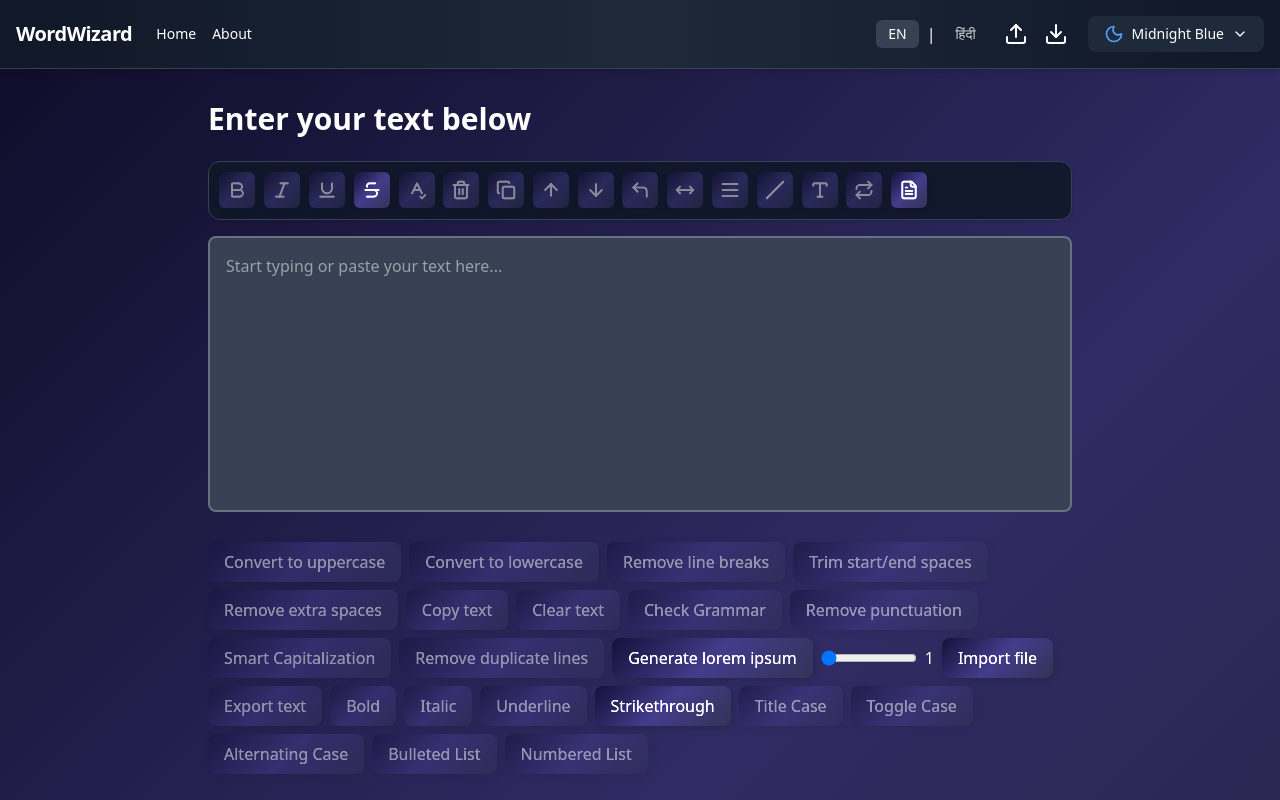
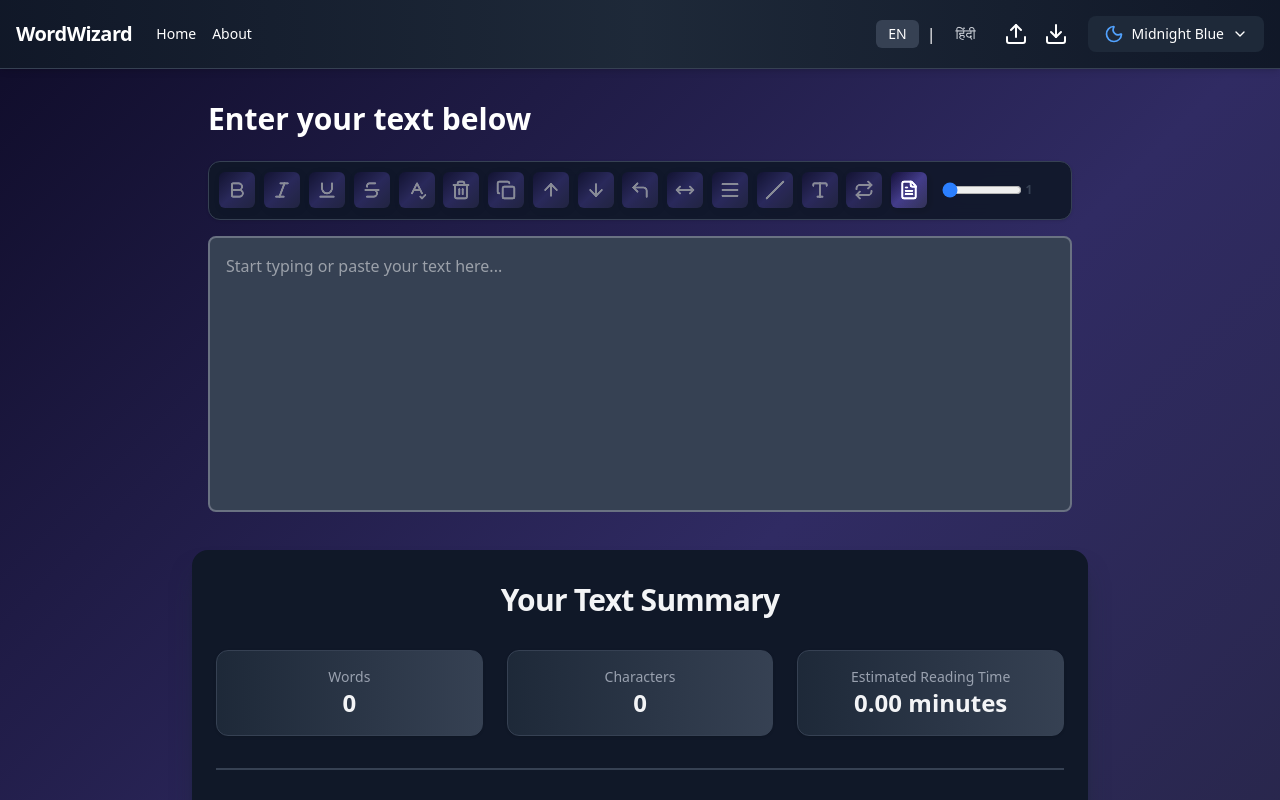
Before and after one commit to swarnadip555/WordWizard, a React (Vite) app: page /about in a window 1280 px wide. Shown: the top 800 px of the page. Built offline with nearby package versions, Linux system fonts and the light colour scheme.

Commit message:
fixing-animation-and-buttons

```diff
--- a/src/components/Navbar.jsx
+++ b/src/components/Navbar.jsx
@@ -244,7 +244,7 @@ const Navbar = (props) => {
           } lg:block`}
       >
         {/* Links */}
-        <div className="text-sm lg:flex-grow">
+        <div className={`text-sm lg:flex-grow ${textAnimate ? 'animate-textChange' : ''}`}>
           <Link
             className={`block mt-4 lg:inline-block lg:mt-0 mr-4 transition-colors ${isDark ? "hover:text-blue-400" : "hover:text-blue-600"
               }`}
@@ -262,13 +262,13 @@ const Navbar = (props) => {
         </div>
 
         {/* Language Toggle */}
-        <div className="flex items-center gap-2 mt-4 lg:mt-0 mr-4">
+        <div className={`flex items-center gap-2 mt-4 lg:mt-0 mr-4 ${textAnimate ? 'animate-textChange' : ''} `}>
           <button
             onClick={() => changeLanguage('en')}
             className={`px-3 py-1 rounded-md text-sm font-medium transition-colors ${i18n.language === 'en'
                 ? isDark ? 'bg-gray-700 text-white' : 'bg-gray-200 text-gray-900'
                 : isDark ? 'text-gray-300 hover:text-white' : 'text-gray-700 hover:text-gray-900'
-              }`}
+              } cursor-pointer`}
           >
             EN
           </button>
@@ -278,13 +278,13 @@ const Navbar = (props) => {
             className={`px-3 py-1 rounded-md text-sm font-medium transition-colors ${i18n.language === 'hi'
                 ? isDark ? 'bg-gray-700 text-white' : 'bg-gray-200 text-gray-900'
                 : isDark ? 'text-gray-300 hover:text-white' : 'text-gray-700 hover:text-gray-900'
-              }`}
+              } cursor-pointer`}
           >
             हिंदी
           </button>
         </div>
 
-        <div className="mt-4 lg:mt-0 flex flex-col lg:flex-row lg:items-center gap-4">
+        <div className={`mt-4 lg:mt-0 flex flex-col lg:flex-row lg:items-center gap-4 ${textAnimate ? 'animate-textChange' : '' } `}>
           {/* Hidden File Input */}
           <input
             type="file"
@@ -298,7 +298,7 @@ const Navbar = (props) => {
           <button
             onClick={handleUploadClick}
             className={`btn ${isDark ? "btn-dark" : "btn-light"
-              } transition-all duration-200 flex items-center`}
+              } transition-all duration-200 flex items-center cursor-pointer`}
           >
             {/* Icon only on desktop (lg:), hidden on smaller */}
             <Upload className="hidden lg:block" />
@@ -311,7 +311,7 @@ const Navbar = (props) => {
           <button
             onClick={props.onExport}
             className={`mr-5 btn ${isDark ? "btn-dark" : "btn-light"
-              } transition-all duration-200 flex items-center`}
+              } transition-all duration-200 flex items-center cursor-pointer`}
           >
             {/* Icon only on desktop (lg:), hidden on smaller */}
             <Download className="hidden lg:block" />
@@ -329,7 +329,7 @@ const Navbar = (props) => {
               className={`flex items-center gap-2 px-4 py-2 rounded-lg transition-all duration-300 hover:scale-105 active:scale-95 ${isDark
                   ? "bg-gray-800 hover:bg-gray-700 text-white"
                   : "bg-gray-100 hover:bg-gray-200 text-gray-800"
-                }`}
+                } cursor-pointer`}
               aria-label="Select theme"
             >
               <div className="flex items-center gap-2">
@@ -359,7 +359,7 @@ const Navbar = (props) => {
                 className={`absolute right-0 mt-2 w-72 rounded-xl shadow-2xl overflow-hidden z-50 animate-fadeIn ${isDark
                     ? "bg-gray-800 border border-gray-700"
                     : "bg-white border border-gray-200"
-                  }`}
+                  } `}
               >
                 <div className="max-h-96 overflow-y-auto">
                   {/* Dark Themes Section */}
@@ -367,7 +367,7 @@ const Navbar = (props) => {
                     className={`px-3 py-2 text-xs font-semibold uppercase tracking-wider ${isDark
                         ? "text-gray-400 bg-gray-900"
                         : "text-gray-500 bg-gray-50"
-                      }`}
+                      } `}
                   >
                     <div className="flex items-center gap-2">
                       <Moon className="w-3 h-3" />
--- a/src/components/TextForm.jsx
+++ b/src/components/TextForm.jsx
@@ -133,6 +133,8 @@ const TextForm = (props) => {
               Underline: isUnderline,
               Strikethrough: isStrike,
             }}
+            loremParagraphs={loremParagraphs}
+            setLoremParagraphs={setLoremParagraphs}
           />
 
           <textarea
@@ -158,7 +160,7 @@ const TextForm = (props) => {
         </div>
 
         {/* FUNCTION BUTTONS */}
-        <div
+        {/* <div
           className="flex flex-wrap gap-2 my-6"
           data-aos="fade-up"
           data-aos-delay="200"
@@ -208,13 +210,14 @@ const TextForm = (props) => {
               </button>
             )
           ))}
-        </div> */}
+        </div>  */}
       </div>
 
       {/* SUMMARY CARD */}
       <div
-        className={`my-8 mx-4 max-w-4xl sm:mx-auto px-4 sm:px-6 py-8 rounded-2xl shadow-lg transition-all duration-300 ${props.theme === "light"
-          ? "bg-gradient-to-br from-yellow-100 via-75% via-yellow-400/90 to-yellow-200 border border-yellow-400"
+        className={`my-8 mx-4 max-w-4xl sm:mx-auto px-4 sm:px-6 py-8 rounded-2xl shadow-lg transition-all duration-300
+          ${props.theme === "light"
+          ? "bg-gradient-to-br from-blue-100 via-75% via-blue-400/90 to-blue-200 border border-blue-400"
           : "bg-gray-900 text-gray-100 shadow-xl shadow-gray-800/60"
           }`}
         data-aos="zoom-in-up"
@@ -238,7 +241,7 @@ const TextForm = (props) => {
               transition-all duration-300 transform
               hover:-translate-y-1 hover:scale-105 hover:shadow-lg
               ${props.theme === "light"
-                ? "bg-gradient-to-r from-yellow-200 to-yellow-300 border-yellow-400"
+                ? "bg-gradient-to-r from-blue-500 to-blue-300 border-blue-500"
                 : "bg-gradient-to-r from-gray-800 to-gray-700 border-gray-700"
               }`}
             data-aos="fade-up"
@@ -261,7 +264,7 @@ const TextForm = (props) => {
               transition-all duration-300 transform
               hover:-translate-y-1 hover:scale-105 hover:shadow-lg
               ${props.theme === "light"
-                ? "bg-gradient-to-r from-yellow-200 to-yellow-300 border-yellow-400"
+                ? "bg-gradient-to-r from-blue-500 to-blue-300 border-blue-500"
                 : "bg-gradient-to-r from-gray-800 to-gray-700 border-gray-700"
               }`}
             data-aos="fade-up"
@@ -282,7 +285,7 @@ const TextForm = (props) => {
               transition-all duration-300 transform
               hover:-translate-y-1 hover:scale-105 hover:shadow-lg
               ${props.theme === "light"
-                ? "bg-gradient-to-r from-yellow-200 to-yellow-300 border-yellow-400"
+                ? "bg-gradient-to-r from-blue-500 to-blue-300 border-blue-500"
                 : "bg-gradient-to-r from-gray-800 to-gray-700 border-gray-700"
               }`}
             data-aos="fade-up"
@@ -305,7 +308,7 @@ const TextForm = (props) => {
 
         {/* Top Words section */}
         {topWords.length > 0 && (
-          <div className="mb-8 text-center" data-aos="fade-up" data-aos-delay="900">
+          <div className="mb-8 text-center" data-aos="fade-up" data-aos-delay="50">
             <h3
               className={`text-xl font-semibold mb-4 ${props.theme === "light" ? "text-gray-800" : "text-gray-100"
                 }`}
@@ -317,7 +320,7 @@ const TextForm = (props) => {
                 <span
                   key={index}
                   className={`px-3 py-1 text-sm font-medium rounded-full border transition-transform duration-200 hover:scale-110 ${props.theme === "light"
-                    ? "bg-yellow-200 text-yellow-800 border-yellow-300"
+                    ? "bg-blue-200 text-blue-800 border-blue-500"
                     : "bg-gray-700 text-gray-200 border-gray-600"
                     }`}
                 >
@@ -330,12 +333,12 @@ const TextForm = (props) => {
 
         {/* Divider */}
         <div
-          className={`border-t-2 my-8 ${props.theme === "light" ? "border-yellow-500/50" : "border-gray-700"
+          className={`border-t-2 my-8 ${props.theme === "light" ? "border-blue-500/50" : "border-gray-700"
             }`}
         ></div>
 
         {/* Preview Section */}
-        <div data-aos="fade-up" data-aos-delay="1000">
+        <div data-aos="fade-up" data-aos-delay="10">
           <h2
             className={`text-2xl font-bold mb-4 ${props.theme === "light" ? "text-gray-800" : "text-gray-100"
               }`}
@@ -344,7 +347,7 @@ const TextForm = (props) => {
           </h2>
           <p
             className={`text-lg leading-relaxed whitespace-pre-wrap break-words rounded-xl p-6 min-h-[100px] transition-all duration-300 hover:shadow-md ${props.theme === "light"
-              ? "bg-yellow-50 border border-yellow-400 text-gray-800"
+              ? "bg-blue-100 border border-blue-400 text-gray-800"
               : "bg-gray-800 border border-gray-700 text-gray-100"
               }`}
             style={{
--- a/src/components/Toolbar.jsx
+++ b/src/components/Toolbar.jsx
@@ -1,4 +1,6 @@
 import React, { useState, useRef } from "react";
+import { motion } from "framer-motion";
+
 import { createPortal } from "react-dom";
 import {
   Bold, Italic, Underline, Strikethrough,
@@ -105,9 +107,9 @@ const Tooltip = ({ targetRef, text, visible }) => {
   );
 };
 
-const Toolbar = ({ textOperations, theme, colorTheme, loadingGrammar, text, activeStyles }) => {
+const Toolbar = ({ textOperations, theme, colorTheme, loadingGrammar, text, activeStyles, loremParagraphs, setLoremParagraphs }) => {
   const iconSize = 20;
-  const iconColor = theme === "light" ? "#000" : "#fff";
+  const iconColor = theme === "light" ? "#040451ff" : "#fff";
 
   const getIcon = (label) => {
     const Icon = ICON_MAP[label];
@@ -128,7 +130,7 @@ const Toolbar = ({ textOperations, theme, colorTheme, loadingGrammar, text, acti
   const buttonStyle = {
     color: theme === "light" ? "black" : "white",
     backgroundImage: theme === "light"
-      ? "linear-gradient(135deg, #faffa3 0%, #f0f0a8 100%)"
+      ? "linear-gradient(120deg, #b6cef3ff 0%, #58aaf7ff 100%)"
       : colorTheme,
     filter: theme === "light" ? "none" : "brightness(140%)",
     fontWeight: theme === "light" ? 400 : 300,
@@ -139,7 +141,7 @@ const Toolbar = ({ textOperations, theme, colorTheme, loadingGrammar, text, acti
 
   return (
     <div className={`z-50 mb-4 p-2 rounded-xl border shadow-sm backdrop-blur-sm flex gap-1 overflow-x-auto whitespace-nowrap
-      ${theme === "light" ? "bg-yellow-200/90 border-yellow-400" : "bg-gray-900/90 border-gray-700"}`}>
+      ${theme === "light" ? "bg-blue-50/90 border-blue-400" : "bg-gray-900/90 border-gray-700"}`}>
 
       {BUTTONS.map((label, idx) => {
         const isActive = activeStyles?.[label];
@@ -149,7 +151,7 @@ const Toolbar = ({ textOperations, theme, colorTheme, loadingGrammar, text, acti
 
         return (
           <React.Fragment key={idx}>
-            <button
+            <motion.button
               ref={btnRef}
               disabled={isDisabled(label)}
               onClick={getFunc(label)}
@@ -162,20 +164,36 @@ const Toolbar = ({ textOperations, theme, colorTheme, loadingGrammar, text, acti
                 ...buttonStyle,
                 background: isActive
                   ? theme === "light"
-                    ? "linear-gradient(to right, #ffde39ff, #fecc01ff)"
+                    ? "linear-gradient(to right, #2c75dbff, #80adf6ff)"
                     : "linear-gradient(to right, #21252dff, #39414fff)"
                   : buttonStyle.backgroundImage,
                 border: isActive
-                  ? theme === "light" ? "1px solid #fbbf24" : "1px solid #3f3f46"
+                  ? theme === "light" ? "1px solid #0244f8ff" : "1px solid #3f3f46"
                   : buttonStyle.border,
                 color: isActive ? (theme === "light" ? "#000" : "#fff") : buttonStyle.color,
               }}
             >
               {getIcon(label)}
-            </button>
+            </motion.button>
 
             {/* Portal tooltip */}
             <Tooltip targetRef={btnRef} text={altText} visible={hover} />
+            {label === "Generate lorem ipsum" && (
+              <div className="flex items-center gap-1 ml-2">
+                <input
+                  type="range"
+                  min="1"
+                  max="10"
+                  value={loremParagraphs}
+                  onChange={(e) => setLoremParagraphs(parseInt(e.target.value))}
+                  className="w-20 accent-blue-500 cursor-pointer"
+                />
+                <span className="text-xs font-bold text-gray-700 dark:text-gray-600">
+                  {loremParagraphs}
+                </span>
+              </div>
+            )}
+
           </React.Fragment>
         );
       })}
--- a/src/data/textUtils.js
+++ b/src/data/textUtils.js
@@ -108,16 +108,16 @@ export const getTextOperations = (
     props.showAlert("Duplicate lines removed.", "success");
   };
 
-  const handleGenerateLorem = async () => {
-    try {
-      const lorem = await generateLoremIpsum(loremParagraphs);
-      setText(lorem);
-      setPreviewText(lorem);
-      props.showAlert(`Generated ${loremParagraphs} paragraph(s) of Lorem Ipsum.`, "success");
-    } catch (err) {
-      props.showAlert("Failed to generate Lorem Ipsum.", "error");
-    }
-  };
+  const handleGenerateLorem = () => {
+  const lorem = Array(loremParagraphs)
+    .fill("Lorem ipsum dolor sit amet, consectetur adipiscing elit.")
+    .join("\n\n");
+  setText(lorem);
+  setPreviewText(lorem);
+  props.showAlert(`Generated ${loremParagraphs} paragraph(s) of Lorem Ipsum.`, "success");
+};
+
+
 
   const handleImportFile = () => {
     if (typeof triggerFileInput === "function") triggerFileInput();
@@ -241,7 +241,7 @@ export const getTextOperations = (
     { id: "bold", func: handleBold, label: "Bold" },
     { id: "italic", func: handleItalic, label: "Italic" },
     { id: "underline", func: handleUnderline, label: "Underline" },
-    { id: "strike", func: handleStrike, label: "Strikethrough", allowEmpty: true },
+    { id: "strike", func: handleStrike, label: "Strikethrough", allowEmpty: false },
     { id: "title-case", func: handleTitleCase, label: "Title Case" },
     { id: "toggle-case", func: handleToggleCase, label: "Toggle Case" },
     { id: "alternating-case", func: handleAlternatingCase, label: "Alternating Case" },
```
